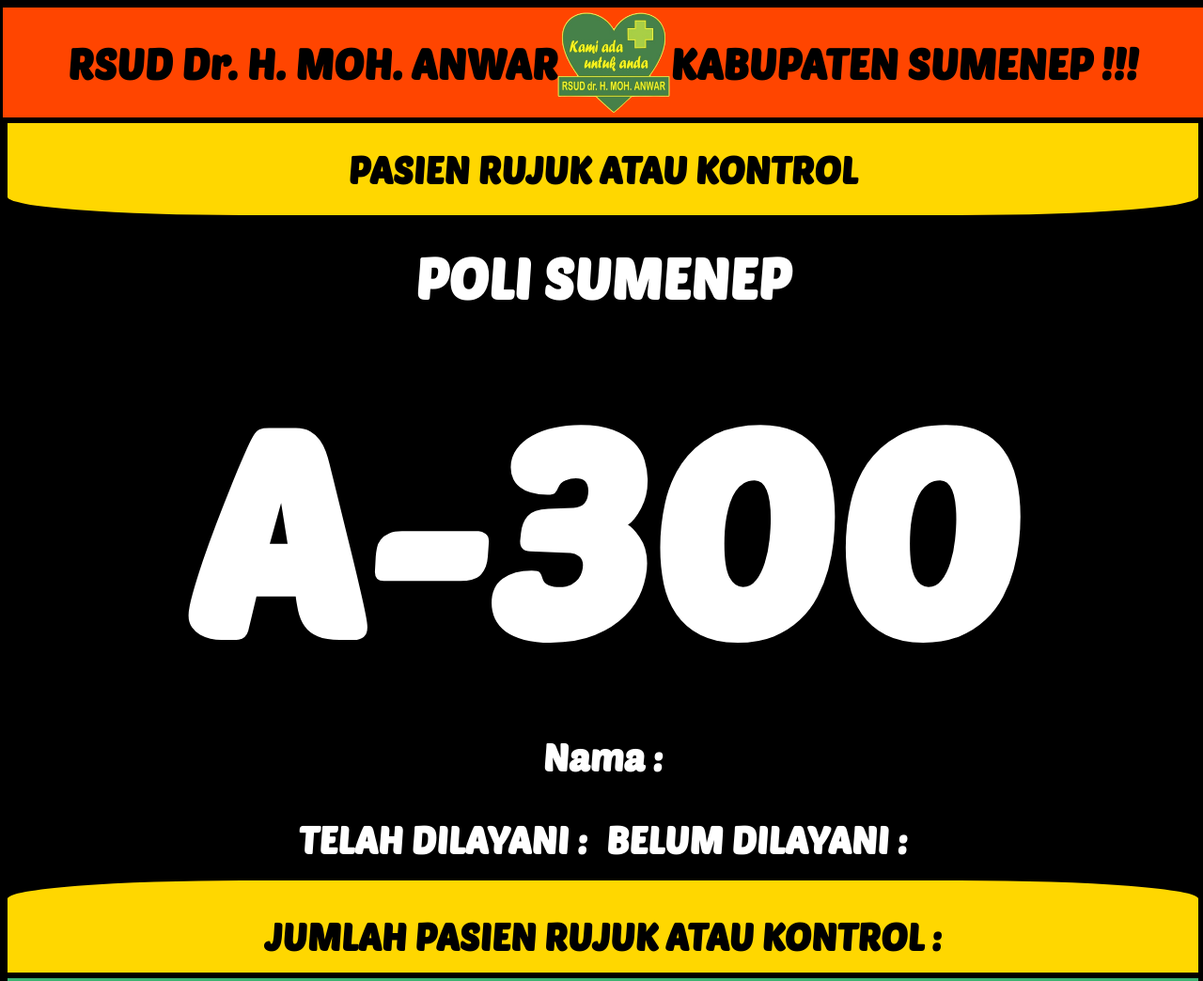
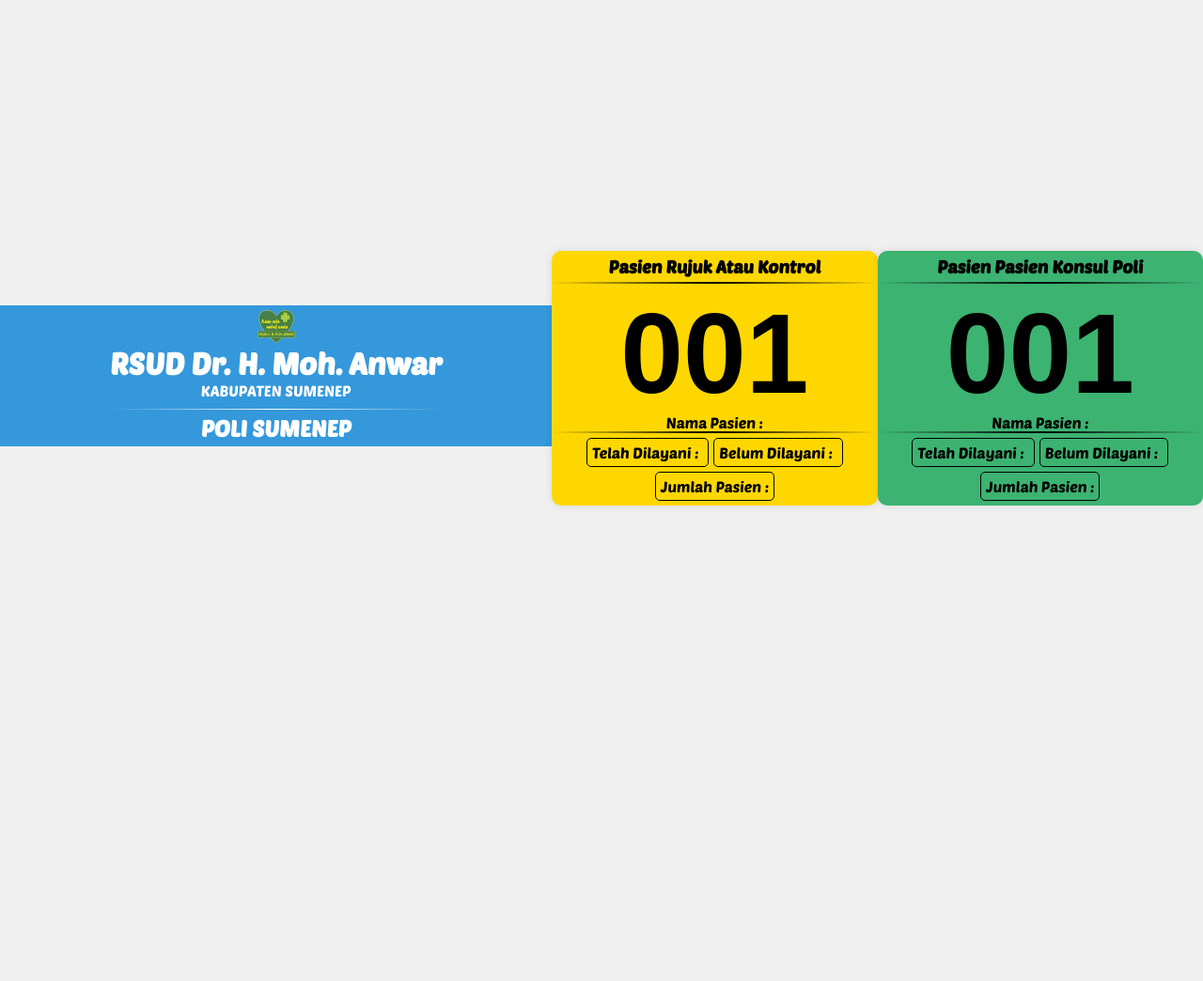
Before and after one commit to PUSPA-RSUDMA/RSUDMA, a plain HTML site: page AA/index.html in a window 1280 px wide. Shown: the top 1044 px of the page at 94% size. After the commit the page ends 800 px from the top, so only its background shows below. Drawn offline with Linux system fonts and the light colour scheme.

Commit message:
display 2

```diff
--- a/AA/index.html
+++ b/AA/index.html
@@ -3,63 +3,70 @@
 <head>
 	<meta charset="UTF-8">
 	<meta name="viewport" content="width=device-width, initial-scale=1.0">
-    <title>Antrian</title>
 	<link rel="stylesheet" href="../css/style.css">
+	<title>Display Antrian</title>
 	<script src="config.js"></script>
 </head>
 <body>
-	<!--KONTROL-->
-    <header class="background-header">
-        <a><b>RSUD Dr. H. MOH. ANWAR </b></a>
-		<img src="../pustaka/LOGO-RSUDMA.png" alt="Logo" width="120">
-        <a><b> KABUPATEN SUMENEP !!!</b></a>
-    </header>
-    <hr color="black">
-    <hr color="black">
-    <hr color="black">
-    <header>
-    <p><b>PASIEN RUJUK ATAU KONTROL</b></p>
-    <!-- <img src="../pustaka/text-header.png" alt="Logo" width="600"> -->
+	<header class="header">
+		<img src="../pustaka/LOGO-RSUDMA.png" alt="Hospital Logo">
+		<div class="header-text">
+			<h1 class="hospital-name">RSUD Dr. H. Moh. Anwar</h1>
+			<p class="location">KABUPATEN SUMENEP</p>
+			<hr>
+			<h2><span id="namaPoli"></span></h2>
+		</div>
 	</header>
 
-    <h2><span id="namaPoli"></span></h2>
-	<h1 id="antrian"><b>A-300</b></h1>
-    <h3><b>Nama : <span id="dataPatientName"></span></b></h3>
+	<div class="queue-display queue1" id="queue1">
+		<h3>Pasien Rujuk Atau Kontrol</h3>
+		<hr>
+		<div class="queue-number" id="antrian">001</div>
+			<div class="queue-info">
+				<p class="text-pasien">Nama Pasien : <span id="dataPatientName"></span></p>
+				<hr>
 				<div class="flex-container">
-        <p class="data-paragraph"><b>TELAH DILAYANI : <span id="dataPatientDone"></span></b></p>
-        <p class="data-paragraph"><b>BELUM DILAYANI : <span id="dataPatientNoDone"></span></b></p>
+					<div class="data-box">
+						<p class="data-paragraph">Telah Dilayani : <span id="dataPatientDone"></span></p>
 					</div>
+					<div class="data-box2">
+						<p class="data-paragraph">Belum Dilayani : <span id="dataPatientNoDone"></span></p>
+					</div>
+				</div>
+				<div class="data-box3">
+					<p>Jumlah Pasien : <span id="dataPatient"></span></p>
+				</div>
+			</div>
+    	</div>
+  	</div>
+
+	<div class="queue-display queue2" id="queue2">
+    	<h3>Pasien Pasien Konsul Poli</h3>
+		<hr>
+    	<div class="queue-number" id="antrianRujuk">001</div>
+    		<div class="queue-info">
+      			<p class="text-pasien">Nama Pasien : <span id="dataPatientNameRujuk"></span></p>
+	  			<hr>
+	  			<div class="flex-container">
+					<div class="data-box">
+						<p class="data-paragraph">Telah Dilayani : <span id="dataPatientDoneRujuk"></span></p>
+					</div>
+					<div class="data-box2">
+						<p class="data-paragraph">Belum Dilayani : <span id="dataPatientNoDoneRujuk"></span></p>
+					</div>
+				</div>
+				<div class="data-box3">
+					<p>Jumlah Pasien : <span id="dataPatientRujuk"></span></p>
+				</div>
+    		</div>
+   		</div>
+  	</div>
+
 	<script src="../js/socketio.js"></script>
 	<audio id="notificationSound" autoplay preload="auto"></audio>
-    <footer>
-        <p><b>JUMLAH PASIEN RUJUK ATAU KONTROL : <span id="dataPatient"></span></b></p>
-    </footer>
-
-    <!--RUJUKAN-->
-    <hr color="black">
-    <hr color="black">
-    <hr color="black">
-    <header class="background-header-rujuk">
-        <p><b>PASIEN KONSUL POLI</b></p>
-    </header>
-
-    <h2><span id="namaPoliRujuk"></span></h2>
-	<h1 id="antrianRujuk"><b>A-300</b></h1>
-    <h3><b>Nama : <span id="dataPatientNameRujuk"></span></b></h3>
-    <div class="flex-container">
-        <p class="data-paragraph"><b>TELAH DILAYANI : <span id="dataPatientDoneRujuk"></span></b></p>
-        <p class="data-paragraph"><b>BELUM DILAYANI : <span id="dataPatientNoDoneRujuk"></span></b></p>
-    </div>
-	<audio id="notificationSound" autoplay preload="auto"></audio>
-
-    <footer class="background-footer-rujuk">
-        <p><b>JUMLAH PASIEN KONSUL POLI : <span id="dataPatientRujuk"></span></b></p>
-    </footer>
-
 
 	<script>
         document.getElementById('namaPoli').textContent = dataIp.namaPoli.toUpperCase();
-        document.getElementById('namaPoliRujuk').textContent = dataIp.namaPoli.toUpperCase();
         const socket = io(dataIp.ip, { transports: ['websocket'] });
 		const audioElement = document.getElementById('notificationSound');
 
--- a/css/style.css
+++ b/css/style.css
@@ -2,96 +2,168 @@
     font-family: 'Poetsen One';
     src: local('Poetsen One'), url('../pustaka/PoetsenOne-Regular.ttf') format('truetype');
   }
+
   body {
-    font-family: 'Poetsen One', sans-serif;
+    margin: 0;
+    background-color: #f0f0f0;
     display: flex;
     flex-direction: column;
     align-items: center;
-    background: #000000;
-    color: #fff;
-    position: absolute;
-    width: 99%;
-    height: 99%;
+    height: 100vh;
+    overflow-x: hidden;
   }
 
-header {
-    width: 100%;
-    background-color: #ffd700;
-    color: #000000;
+  .header {
+    background-color: #3498db; /* Warna latar belakang header */
     display: flex;
+    flex-direction: column; /* Mengubah menjadi flex-direction: column */
     align-items: center;
-	justify-content: center;
-    border-radius: 0 0 20% 20%;
+    padding: 5px; /* Menambahkan padding header */
+    width: 100%; /* Header akan menyebar ke seluruh lebar layar */
   }
 
-
-header p {
-    font-size: 40px;
-    margin:25px;
+  .header img {
+    width: 40px; /* Meningkatkan lebar logo */
+    height: auto;
+    margin: 0 0 -20px 0; /* Mengurangi margin bawah logo */
   }
 
-header a {
-	font-size: 45px;
-    left: 0;
+  .header-text {
+    text-align: center; /* Mengubah text-align menjadi center */
+    color: #ffffff; /* Warna teks putih */
+    font-family: 'Poetsen One', sans-serif; /* Mengganti font teks */
+    font-size: 16px; /* Meningkatkan ukuran font */
   }
 
-h1 {
-    font-size: 300px;
-    margin: 50px 0 0px 0;
+  .hospital-name {
+    margin-bottom: 0 0 -10px 0; /* Mengurangi margin bottom pada hospital-name */
+  }
+
+  .location {
+    margin: -20px 0 0 0 ; /* Mengurangi margin top pada location */
+  }
+
+  #queue1 {
+    background-color: #ffd700; /* Warna latar belakang untuk Antrian 1 */
+  }
+
+  #queue2 {
+    background-color: #3CB371; /* Warna latar belakang untuk Antrian 2 */
+  }
+
+  .queue-display {
+    text-align: center;
+    font-family: 'Poetsen One', sans-serif;
+    color: #000000;
+    border-radius: 10px;
+    box-shadow: 0 0 10px rgba(0, 0, 0, 0.1);
+    width: 90%; /* Sesuaikan lebar antrian */
+    margin-top: 5px; /* Sesuaikan margin top untuk memberikan ruang di bawah header */
+    margin-bottom: 5px;
+    background-color: #3498db; /* Warna latar belakang antrian */
   }
 
   h2 {
-    font-size: 60px;
-    margin: 30px 0 0px 0;
+    margin: -5px 0 0px 0;
+  }
+  h3 {
+    margin: 5px 0 -5px 0;
   }
 
-h3 {
-    font-size: 40px;
+  /* Stylish horizontal line */
+  .hr-stylish {
+    border: 0;
+    height: 1px;
+    background: linear-gradient(to right, #3498db, #ffffff, #3498db);
+    margin: 10px 0;
+  }
+
+  /* Apply the stylish style to the header hr element */
+  .header hr {
+    width: 100%;
+    display: block;
+    margin: 10px 0;
+    border: none;
+    height: 1px;
+    background: linear-gradient(to right, #3498db, #ffffff, #3498db);
+  }
+
+  .queue1 hr {
+    border: 0;
+    height: 2px;
+    background: linear-gradient(to right, #ffd700, #000000, #ffd700);
+    margin: 10px 0;
+  }
+
+  .queue2 hr {
+    border: 0;
+    height: 2px;
+    background: linear-gradient(to right, #3CB371, #000000, #3CB371);
+    margin: 10px 0;
+  }
+
+  .queue-number {
+    font-size: 120px; /* Mengurangi ukuran font nomor antrian */
+    font-weight: bold;
+    margin-top: -5px; /* Mengurangi margin top pada nomor antrian */
+    margin-bottom: -5px; /* Mengurangi margin bottom pada nomor antrian */
+    font-family: 'Arial', sans-serif;
   }
 
   .flex-container {
       display: flex;
-    justify-content: space-between;
+      justify-content: center; /* Center the content horizontally */
+      align-items: center; /* Center the content vertically */
+      margin: 0px 0 -10px 0;
   }
 
   .data-paragraph {
-    font-size: 40px;
-    margin: 0px 10px 20px 10px ;
+      margin: 0px 5px 0px 0px ;
   }
 
-footer {
-    text-align: center;
-    padding: 15px;
-    width: 100%;
-    box-sizing: border-box;
-    background-color: #ffd700;
-    color: black;
-    border-radius: 20% 20% 0 0;
+  .text-pasien {
+    margin: 0px 0px -10px 0px ;
   }
 
-footer p {
-    margin: 20px 0 0 0;
-	font-size: 40px;
+  .data-box {
+    border: 1px solid #000; /* Set border properties */
+    padding: 5px; /* Add padding for better visibility */
+    border-radius: 5px; /* Add rounded corners if desired */
+    margin: -5px 5px 0px 0px; /* Adjust margin for spacing */
+  }
+
+  .data-box2 {
+    border: 1px solid #000; /* Set border properties */
+    padding: 5px; /* Add padding for better visibility */
+    border-radius: 5px; /* Add rounded corners if desired */
+    margin: -5px 0px 0px 0px; /* Adjust margin for spacing */
+  }
+
+  .data-box3 {
+    display: inline-block;
+    border: 1px solid #000;
+    padding: 5px;
+    border-radius: 5px;
+    margin: 15px 0 5px 0;
+    box-sizing: border-box;
+  }
+
+  .data-box3 p {
+    margin: 0;
+    box-sizing: border-box;
   }
 
 
-hr {
-    width: 100%;
-    margin: 0;
+
+  /* Media query untuk layar yang lebih besar */
+  @media (min-width: 768px) {
+    body {
+      flex-direction: row;
+      justify-content: space-around;
     }
 
-.background-header {
-    background-color: #FF4500;
-    border-radius: 0px;
-    text-align: center;
-    padding: 5px;
-
+    .queue-display {
+      width: 60%; /* Sesuaikan lebar antrian untuk layar yang lebih besar */
+      margin-bottom: 0;
     }
-
-.background-header-rujuk {
-    background-color: #3CB371;
   }
-
-.background-footer-rujuk {
-    background-color: #3CB371;
-}
```
Lines whose indentation alone changed are shown as unchanged.
